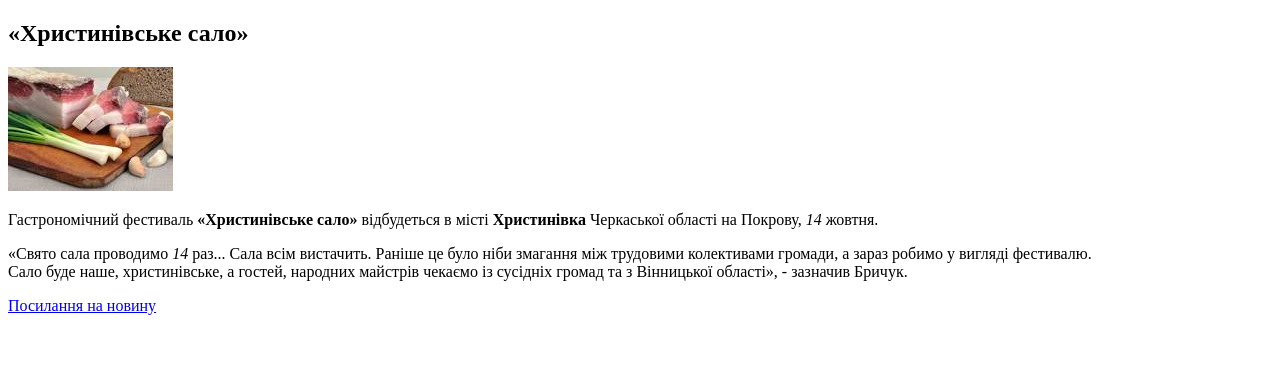
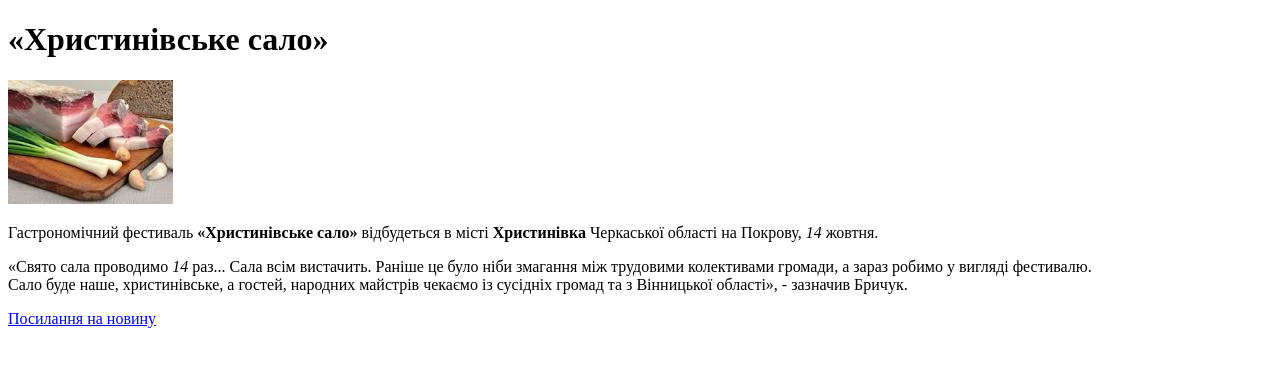
Before and after one commit to simiksimik/webprogram, a plain HTML site: page index.html in a window 1280 px wide. Drawn offline with Linux system fonts and the light colour scheme.

Commit message:
Update index.html

```diff
--- a/index.html
+++ b/index.html
@@ -7,7 +7,7 @@
     <title>Document</title>
 </head>
 <body>
-    <h2>«Христинівське сало»</h2>
+    <h1>«Христинівське сало»</h1>
     <img src="img/sim.jfif" alt="Фотографія">
         <p>
         Гастрономічний фестиваль <b>«Христинівське сало»</b> відбудеться в місті <b>Христинівка</b> Черкаської області на Покрову, <i>14</i> жовтня.
```
